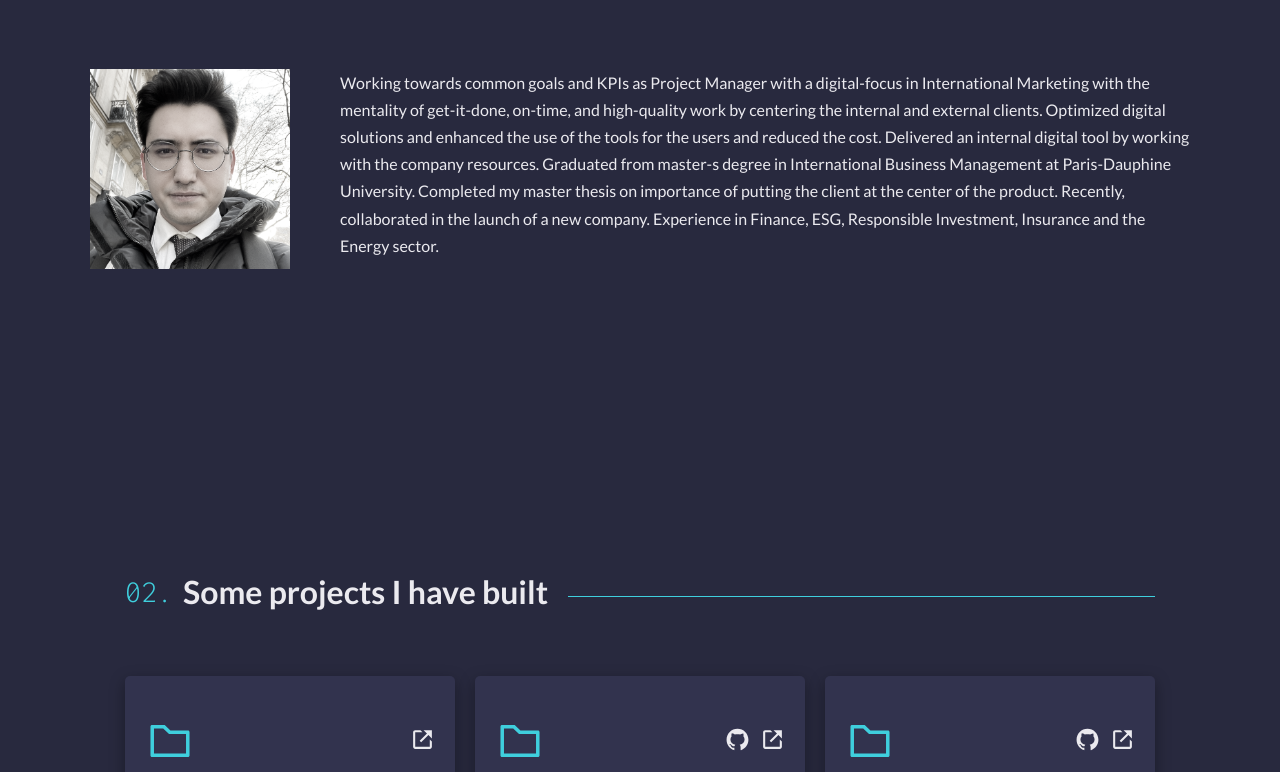
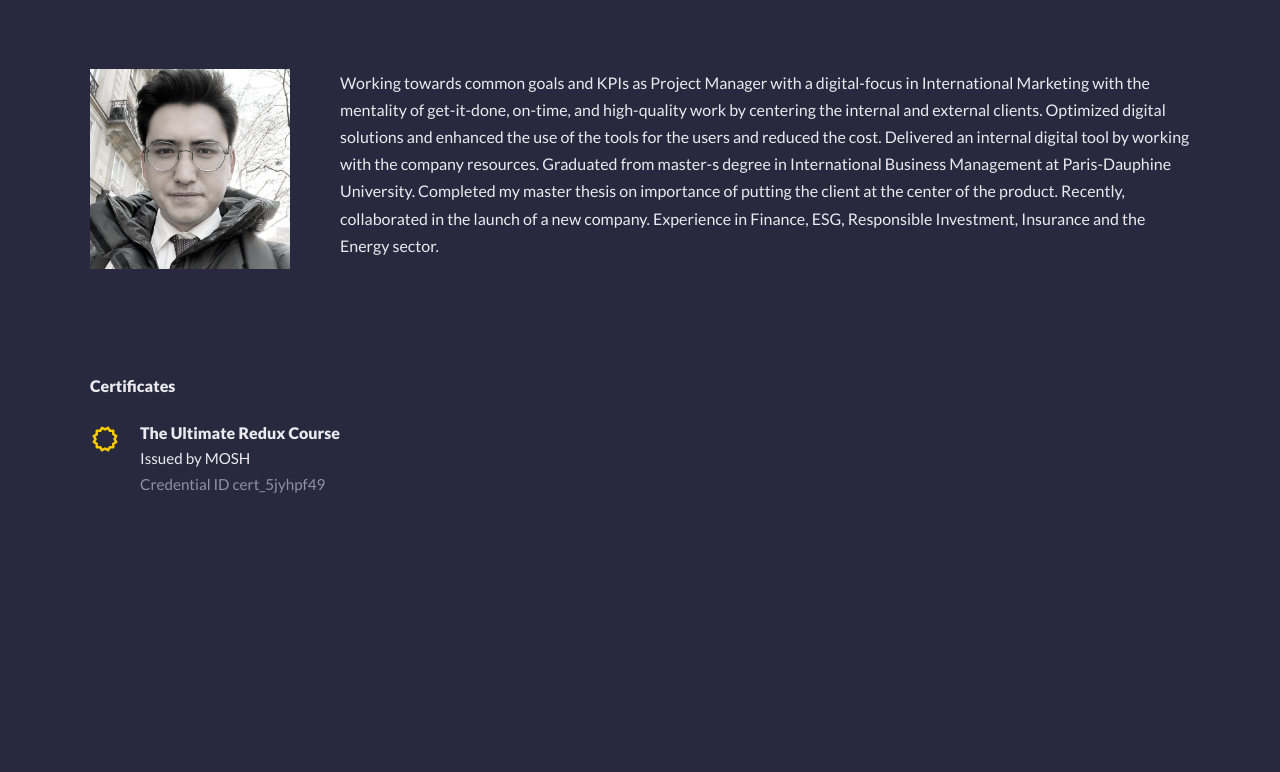
Before and after one commit to NEDDL/mon-site, a Next.js app: page / in a window 1280 px wide. Shown: the part 1075-1847 px from the top of the page. Built offline with nearby package versions, Linux system fonts and the light colour scheme; no server answers.

Commit message:
certificate feature added

```diff
--- a/src/components/about/about.jsx
+++ b/src/components/about/about.jsx
@@ -1,6 +1,7 @@
 import Image from "next/image";
 import React from "react";
 import {
+  Colors,
   Container,
   H2,
   ImageFrame,
@@ -8,6 +9,7 @@ import {
   Section,
   Separator,
 } from "../../../styles/globalStyles";
+import { BiCertification } from "react-icons/bi";
 import { AboutData } from "../../data/aboutData";
 
 const About = () => {
@@ -27,6 +29,26 @@ const About = () => {
           </ImageFrame>
           <Paragraph>{AboutData.about}</Paragraph>
         </Container>
+        <Separator gap={"100px"} />
+        <Paragraph bold>Certificates</Paragraph>
+        <Separator gap={"20px"} />
+        {AboutData.certificates.map((el, index) => (
+          <Container flex column key={index}>
+            <BiCertification
+              color={Colors.yellow}
+              style={{ marginTop: 5, marginRight: -30 }}
+              size={30}
+            />
+            <Container>
+              <Paragraph bold>{el.title}</Paragraph>
+              <Paragraph smaller>{`Issued by ${el.issuer}`}</Paragraph>
+              <Paragraph smaller darker>
+                {`Credential ID ${el.credential}`}
+              </Paragraph>
+              <Separator gap={"50px"} />
+            </Container>
+          </Container>
+        ))}
       </Container>
     </Section>
   );
--- a/src/data/aboutData.js
+++ b/src/data/aboutData.js
@@ -2,4 +2,13 @@ export const AboutData = {
   image: "/images/me.jpg",
   about:
     "Working towards common goals and KPIs as Project Manager with a digital-focus in International Marketing with the mentality of           get-it-done, on-time, and high-quality work by centering the internal and external clients. Optimized digital solutions and enhanced the use of the tools for the users and reduced the cost. Delivered an internal digital tool by working with the company resources. Graduated from master-s degree in International Business Management at Paris-Dauphine University. Completed my master thesis on importance of putting the client at the center of the product. Recently, collaborated in the launch of a new company. Experience in Finance, ESG, Responsible Investment, Insurance and the Energy sector.",
+  certificates: [
+    {
+      title: "The Ultimate Redux Course",
+      issuer: "MOSH",
+      startDate: "25/04/2022",
+      endDate: "∞",
+      credential: "cert_5jyhpf49",
+    },
+  ],
 };
```
